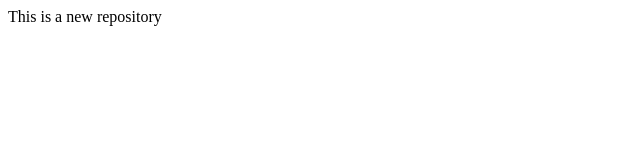
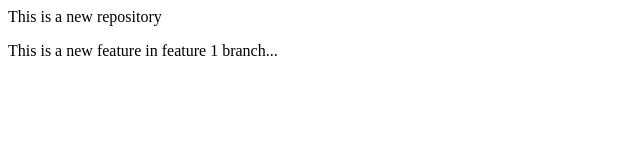
Before and after one commit to emanarif-44/localRepo, a plain HTML site: page index.html in a window 1280 px wide. Shown: the whole page, without its empty margins (0-640 px from the left). Drawn offline with Linux system fonts and the light colour scheme.

Commit message:
Add feature

```diff
--- a/index.html
+++ b/index.html
@@ -1 +1,2 @@
 <p>This is a new repository</p>
+<p>This is a new feature in feature 1 branch...</p>
```
